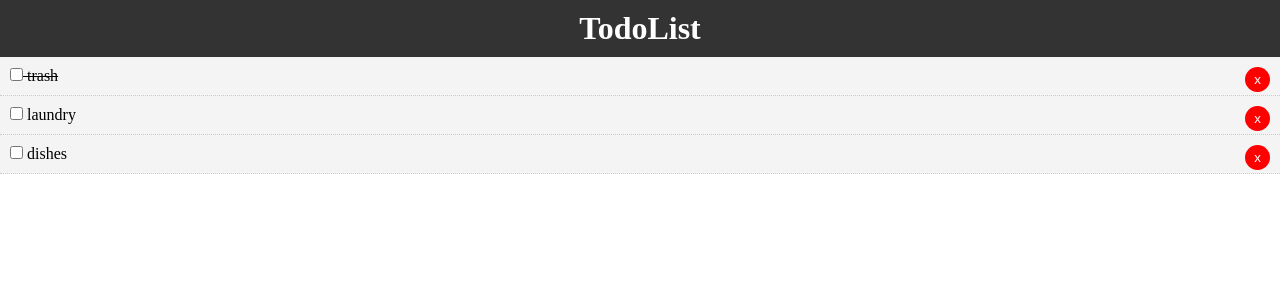
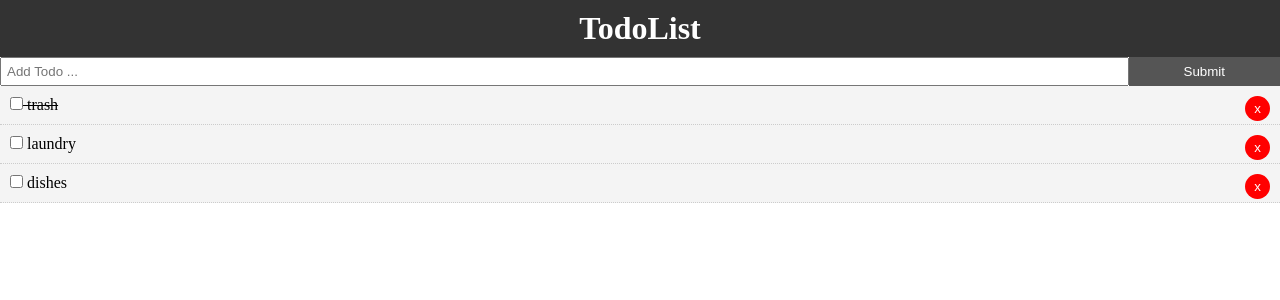
Before and after one commit to anusontarangkul/react-todo, a React (Create React App) app in the folder todo-app/: page / in a window 1280 px wide. Shown: the top 300 px of the page. Built offline with nearby package versions, Linux system fonts and the light colour scheme.

Commit message:
add addTodo component

```diff
--- a/todo-app/src/App.css
+++ b/todo-app/src/App.css
@@ -3,3 +3,16 @@
   margin: 0;
   padding: 0;
 }
+
+.btn {
+  display: inline-block;
+  border: none;
+  background: #555;
+  color: #fff;
+  padding: 7px 20px;
+  cursor: pointer;
+}
+
+.btn:hover {
+  background: #666;
+}
--- a/todo-app/src/App.js
+++ b/todo-app/src/App.js
@@ -1,7 +1,8 @@
 import React, { Component } from 'react';
 import './App.css';
 import Todos from './components/Todos';
-import Header from './components/layout/Header'
+import AddTodo from './components/AddTodo';
+import Header from './components/layout/Header';
 
 class App extends Component {
 
@@ -43,8 +44,11 @@
 
     return (
       <div className="App">
-        <Header />
-        <Todos todos={this.state.todos} markComplete={this.markComplete} delTodo={this.delTodo} />
+        <div className="container">
+          <Header />
+          <AddTodo />
+          <Todos todos={this.state.todos} markComplete={this.markComplete} delTodo={this.delTodo} />
+        </div>
       </div>
     )
   }
--- /dev/null
+++ b/todo-app/src/components/AddTodo.js
@@ -0,0 +1,15 @@
+import React from 'react'
+
+function AddTodo() {
+
+    return (
+        <form style={{ display: 'flex' }}>
+            <input type="text" name="title" style={{ flex: '10', padding: '5px' }} placeholder="Add Todo ..." />
+            <input type="submit" value="Submit" className="btn" style={{ flex: '1' }} />
+        </form>
+    )
+
+}
+
+
+export default AddTodo;
```
